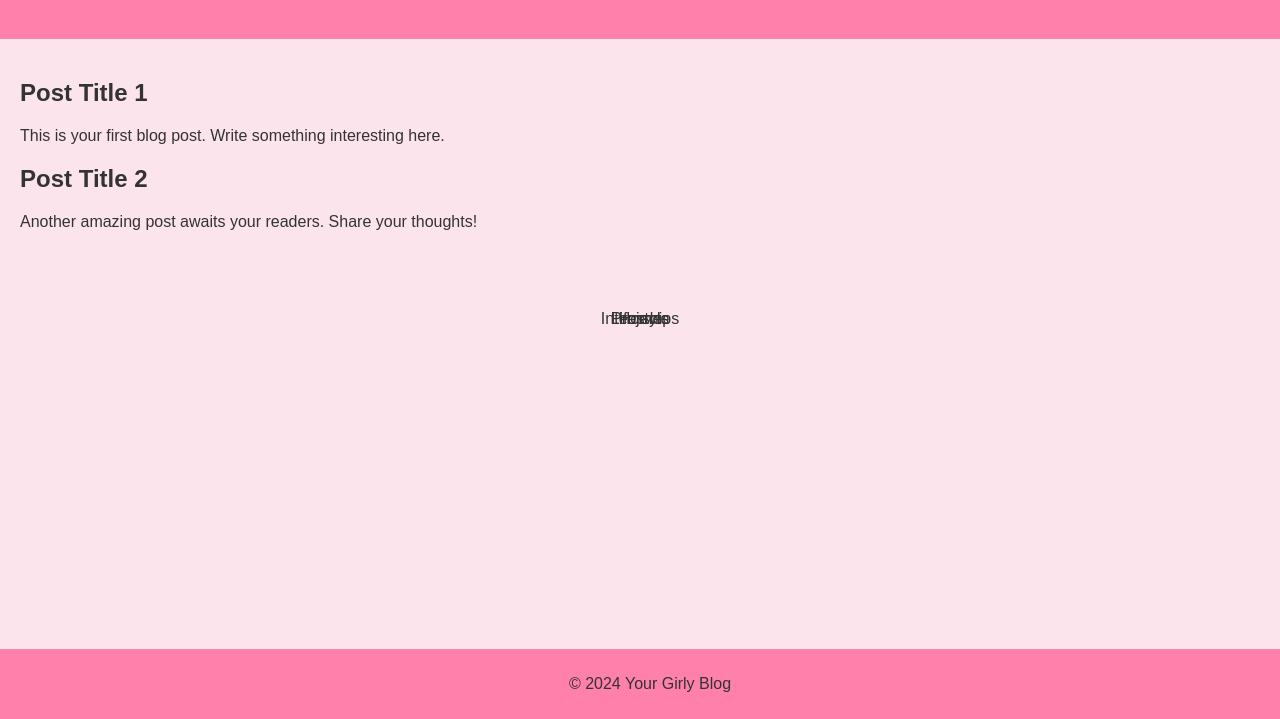
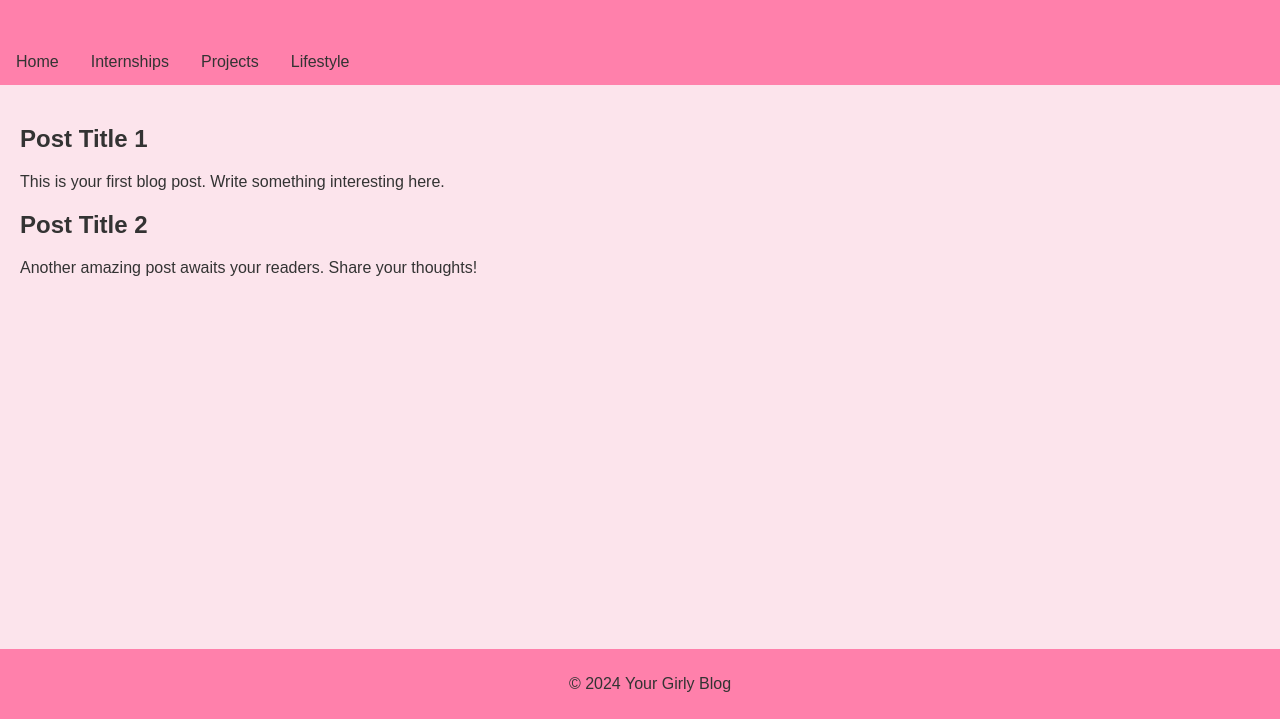
Before and after one commit to lindseyxwood/lindsey-wood-blog, a plain HTML site: page docs/index.html in a window 1280 px wide. Shown: the part 81-800 px from the top of the page. Drawn offline with Linux system fonts and the light colour scheme.

Commit message:
changed CSS

```diff
--- a/docs/webstyle.css
+++ b/docs/webstyle.css
@@ -20,11 +20,7 @@ nav ul {
 }
 
 nav li {
-    float: none;
-  position: absolute;
-  top: 50%;
-  left: 50%;
-  transform: translate(-50%, -50%);
+    float: left;
 }
 
 nav a {
```
